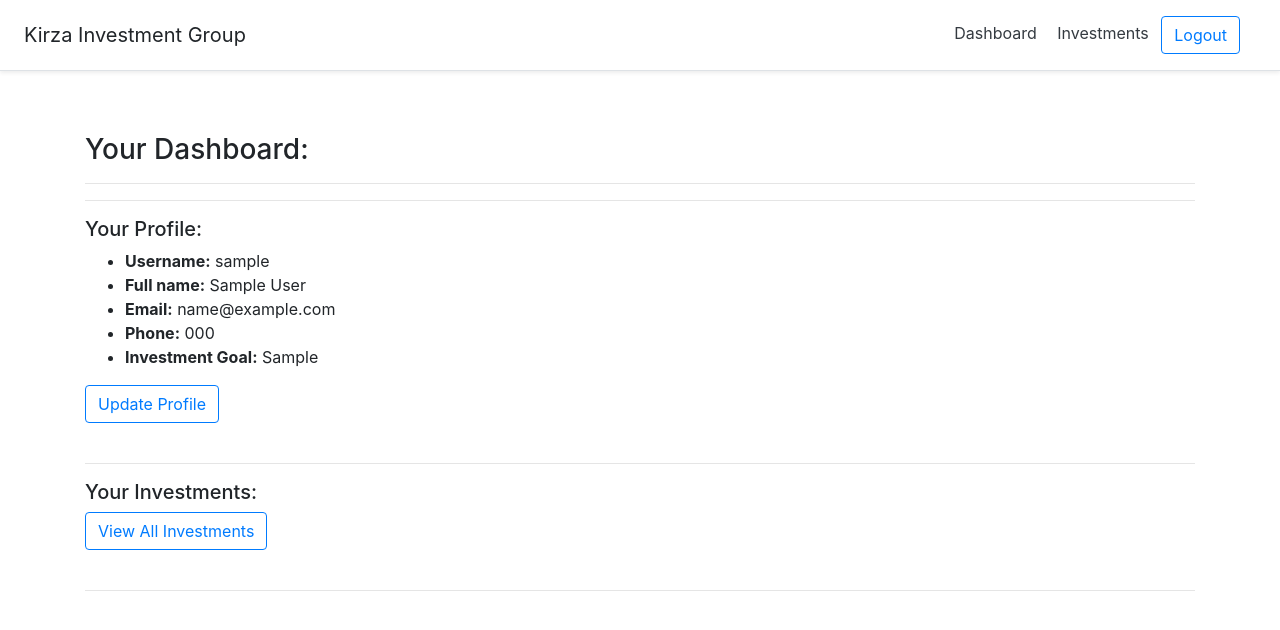
After one commit to amezuwe/k_i_g, a Django app: page /accounts/dashboard/ in a window 1280 px wide. The commit adds this page. Shown: the top 630 px of the page. Run offline with Django 3.2, Linux system fonts and the light colour scheme; a user stored in the database is signed in; tables that the repository leaves empty hold one stand-in row (values such as "Sample post"); some libraries are stand-ins or nearby versions.

Commit message:
Added dashboard and modified the update profile fields

```diff
--- a/accounts/models.py
+++ b/accounts/models.py
@@ -6,7 +6,7 @@ class Profile(models.Model):
     user = models.OneToOneField(User, on_delete=models.CASCADE, verbose_name='username')
     first_name = models.CharField(max_length=50)
     last_name = models.CharField(max_length=50)
-    email = models.EmailField(max_length=50, verbose_name='your email', help_text='Enter your active email address')
+    email = models.EmailField(max_length=50, verbose_name='your email')
     phone = models.CharField(max_length=15, verbose_name='your phone number')
     investment_goal = models.CharField(max_length=200, verbose_name='your investment goals')
 
--- a/accounts/urls.py
+++ b/accounts/urls.py
@@ -7,4 +7,6 @@ app_name = 'accounts'
 urlpatterns = [
     path('login/', views.login_request, name='login'),
     path('logout/', views.logout_request, name='logout'),
+    path('dashboard/', views.dashboard, name='dashboard'),
+    path('profile/', views.update_profile, name='update_profile'),
 ]
--- a/accounts/views.py
+++ b/accounts/views.py
@@ -1,7 +1,9 @@
 from django.shortcuts import render, redirect
-from .forms import LoginForm
+from .forms import LoginForm, ProfileForm
 from django.contrib.auth import authenticate, login, logout
 from django.contrib import messages
+from django.contrib.auth.decorators import login_required
+
 
 def login_request(request):
     if request.method == 'POST':
@@ -30,3 +32,38 @@ def logout_request(request):
     logout(request)
     messages.info(request, "You've logged out successfully")
     return redirect('accounts:login')
+
+
+
+@login_required(login_url='accounts:login')
+def dashboard(request):
+    try:
+        user_profile = request.user.profile
+    except Profile.DoesNotExist:
+        user_profile = None
+
+    context = {
+        'user_profile': user_profile
+    }
+    return render(request, 'accounts/dashboard.html', context)
+
+
+def update_profile(request):
+    try:
+        user_profile = request.user.profile
+    except Profile.DoesNotExist:
+        user_profile = Profile(user=request.user)
+
+    if request.method == 'POST':
+        form = ProfileForm(data=request.POST, instance=user_profile)
+        if form.is_valid():
+            form.save()
+            messages.info(request, "You have successfully updated your profile")
+            return redirect('accounts:dashboard')
+    else:
+        form = ProfileForm()
+
+    context = {
+        'form': form
+    }
+    return render(request, 'accounts/update_profile.html', context)
--- a/main/views.py
+++ b/main/views.py
@@ -4,7 +4,7 @@ from django.contrib.auth.decorators import login_required
 
 @login_required(login_url='accounts:login')
 def home(request):
-    return redirect('main:investment_list')
+    return redirect('accounts:dashboard')
 
 
 @login_required(login_url='accounts:login')
--- /dev/null
+++ b/templates/accounts/dashboard.html
@@ -0,0 +1,30 @@
+{% extends 'base.html' %}
+
+{% block content %}
+<h3>Your Dashboard:</h3>
+<hr>
+<hr>
+<div>
+    <h5>Your Profile:</h5>
+    {% if user_profile is None %}
+        <p>You have no profile yet. Click on the link below to create it.</p>
+    {% else %}
+        <ul>
+            <li><strong>Username:</strong> {{ user_profile.user }}</li>
+            <li><strong>Full name:</strong> {{ user_profile.first_name }} {{ user_profile.last_name }}</li>
+            <li><strong>Email:</strong> {{ user_profile.email }}</li>
+            <li><strong>Phone:</strong> {{ user_profile.phone }}</li>
+            <li><strong>Investment Goal:</strong> {{ user_profile.investment_goal }}</li>
+        </ul>
+    {% endif %}
+    <a class="btn btn-outline-primary" href="{% url 'accounts:update_profile' %}">Update Profile</i></a>
+</div>
+<br>
+<hr>
+<div>
+    <h5>Your Investments:</h5>
+    <a class="btn btn-outline-primary" href="{% url 'main:investment_list' %}">View All Investments</i></a>
+</div>
+<br>
+<hr>
+{% endblock %}
--- a/templates/accounts/login.html
+++ b/templates/accounts/login.html
@@ -7,6 +7,7 @@
       {{ form.as_p }}
       <button type="submit" class="btn btn-outline-primary">Login</button>
     </form>
+    <br>
     <p>Don't have an account? <a href="#"><strong>register here</strong></a>!</p>
   </div>
 {% endblock %}
--- a/templates/partials/_navbar.html
+++ b/templates/partials/_navbar.html
@@ -2,7 +2,7 @@
 <div class="d-flex flex-column flex-md-row align-items-center p-3 px-md-4 mb-3 bg-white border-bottom shadow-sm">
   <h5 class="my-0 mr-md-auto font-weight-normal">Kirza Investment Group</h5>
   <nav class="my-2 my-md-0 mr-md-3">
-    <a class="p-2 text-dark" href="#">Home</a>
+    <a class="p-2 text-dark" href="{% url 'accounts:dashboard' %}">Dashboard</a>
     <a class="p-2 text-dark" href="{% url 'main:investment_list' %}">Investments</a>
     <a class="btn btn-outline-primary" href="{% url 'accounts:logout' %}">Logout</a>
   </nav>
```
Also changed, not shown: accounts/forms.py (+23 -0 lines), templates/accounts/update_profile.html (added, +16 -0 lines), templates/main/dashboard.html (deleted, +0 -44 lines), accounts/admin.py (line endings or trailing spaces).
